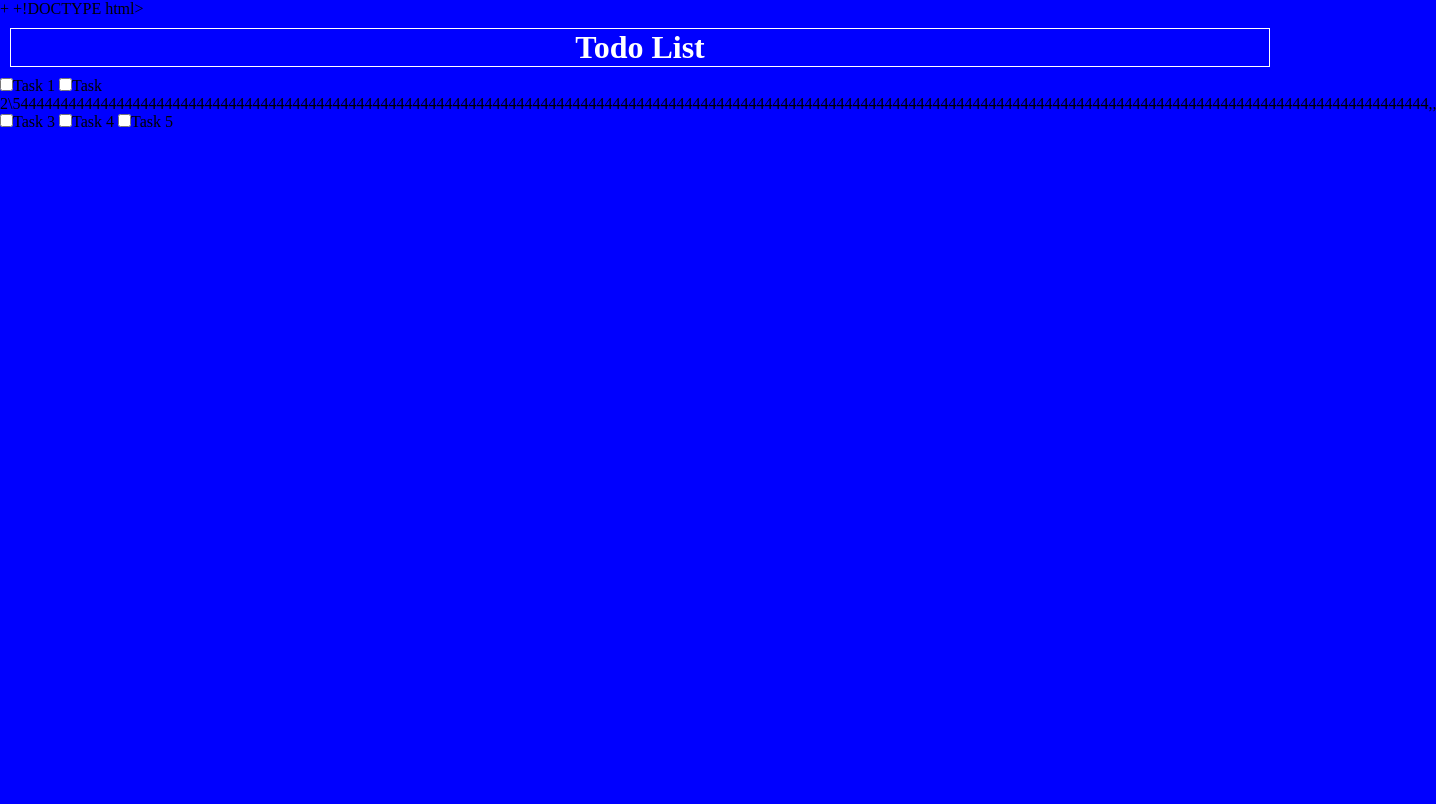
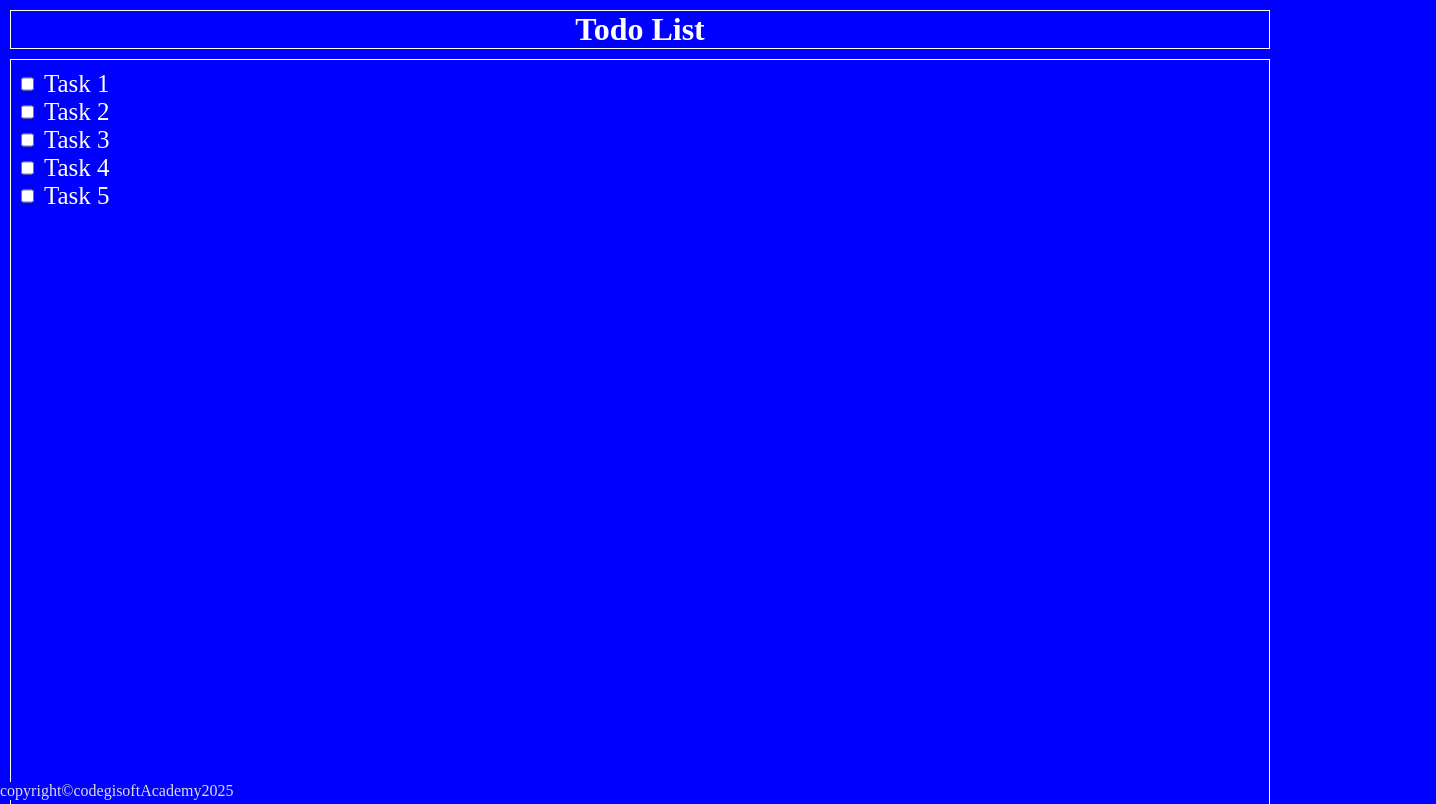
Before and after one commit to njobelove/todo_november, a plain HTML site: page index.html in a window 1280 px wide. Shown: the top 804 px of the page, 1436 px wide, since content can reach past the window. Drawn offline with Linux system fonts and the light colour scheme.

Commit message:
final checks

```diff
--- a/index.html
+++ b/index.html
@@ -1,5 +1,4 @@
-+
-+!DOCTYPE html>
+
 <html lang="en">
 <head>
     <meta charset="UTF-8">
@@ -12,15 +11,17 @@
         <div>
             <h1> Todo List</h1>
         </div>
-        <div>
+        <div class="main_container">
             <span><input type="checkbox">Task 1</span>
-                        <span><input type="checkbox">Task 2\544444444444444444444444444444444444444444444444444444444444444444444444444444444444444444444444444444444444444444444444444444444444444444444444444444444444444444444444444444444,,                                                                                  </span>
+                  <span><input type="checkbox">Task 2</span>                                                                                       </span>
                                     <span><input type="checkbox">Task 3</span>
                                                 <span><input type="checkbox">Task 4</span>
                                                             <span><input type="checkbox">Task 5</span>
         </div>
 
     </div>
-
+    <div class="copyright">
+        copyright&copy;codegisoftAcademy2025
+    </div>
 </body>
 </html>
--- a/style.css
+++ b/style.css
@@ -8,3 +8,23 @@ h1{
     border: 1px solid white;
     margin: 10px;
 }
+.main_container{
+    border: 1px solid white;
+    padding: 10px 10px 100% 10px;
+    display: flex;
+    flex-direction: column;
+    color: white;
+    font-size: 25px;
+     margin: 10px;
+}
+span{
+    display: flex;
+    gap: 10px;
+
+}
+.copyright{
+    color: gainsboro;
+    position: fixed;
+    bottom: 0;
+
+}
```
